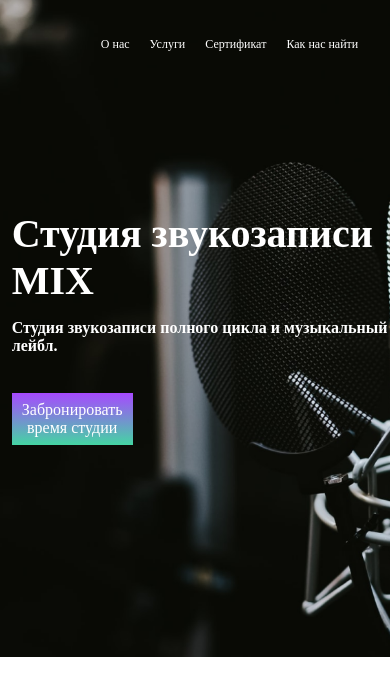
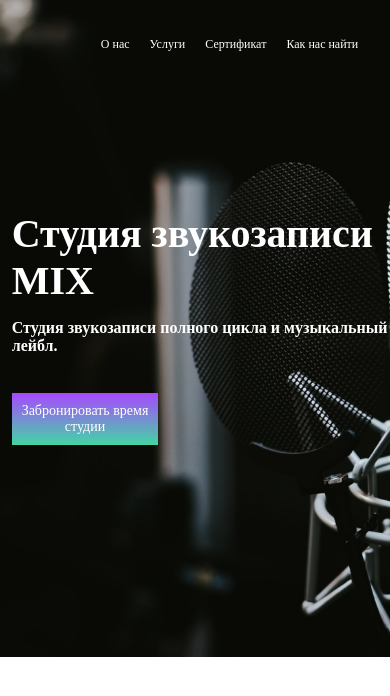
Before and after one commit to DmitryStoyan/mix-records, a React (Create React App) app: page / in a window 390 px wide. Shown: the top 696 px of the page. Built offline with nearby package versions, Linux system fonts and the light colour scheme.

Commit message:
fix style

```diff
--- a/public/index.html
+++ b/public/index.html
@@ -8,6 +8,10 @@
     <meta
       name="description"
       content="Web site created using create-react-app"
+    />
+    <meta
+      name="viewport"
+      content="width=device-width, initial-scale=1.0, maximum-scale=1.0, user-scalable=no"
     />
     <link rel="apple-touch-icon" href="%PUBLIC_URL%/logo192.png" />
     <!--
--- a/src/components/header/styles.module.css
+++ b/src/components/header/styles.module.css
@@ -141,6 +141,12 @@
     margin: 0 0 38px 0;
     font-size: 16px;
   }
+
+  .button {
+    width: 40%;
+    height: 52px;
+    font-size: 14px;
+  }
 }
 
 @media screen and (max-width: 375px) {
```
